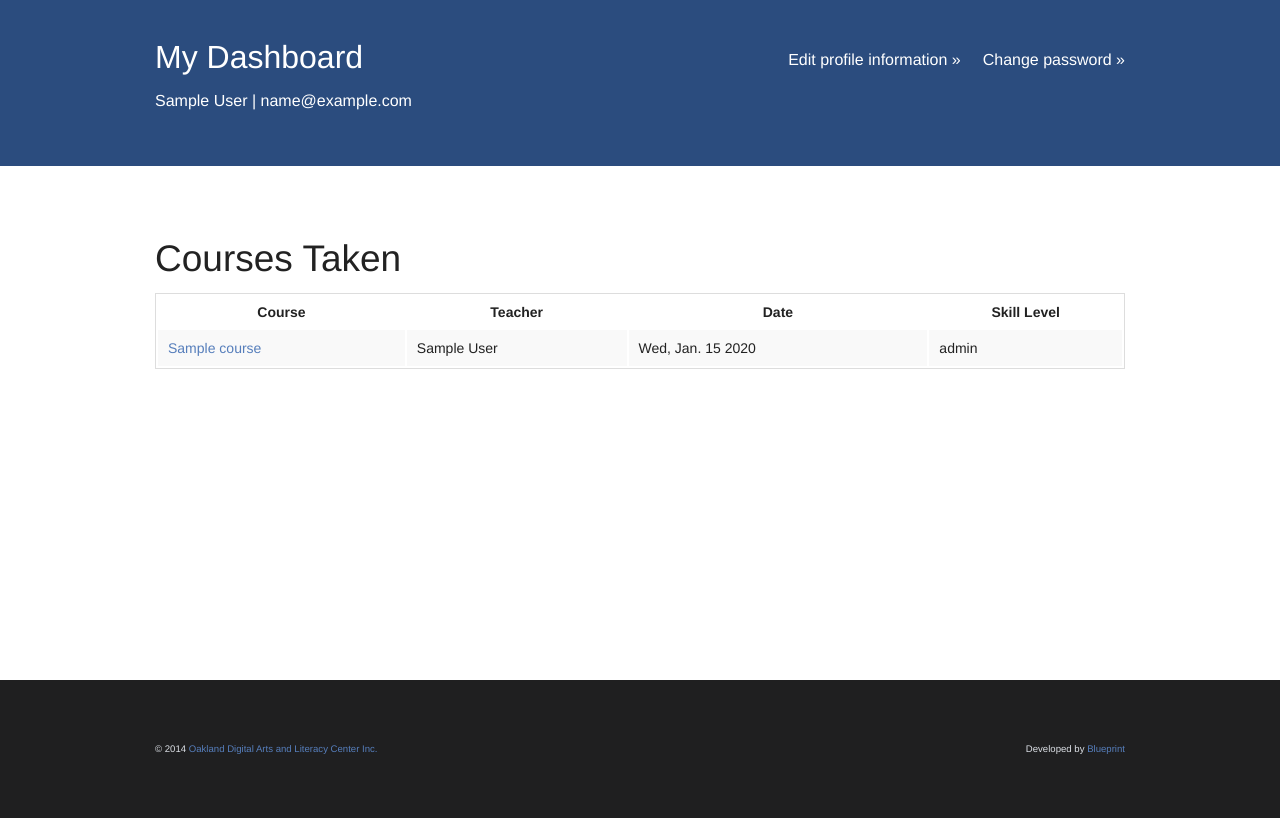
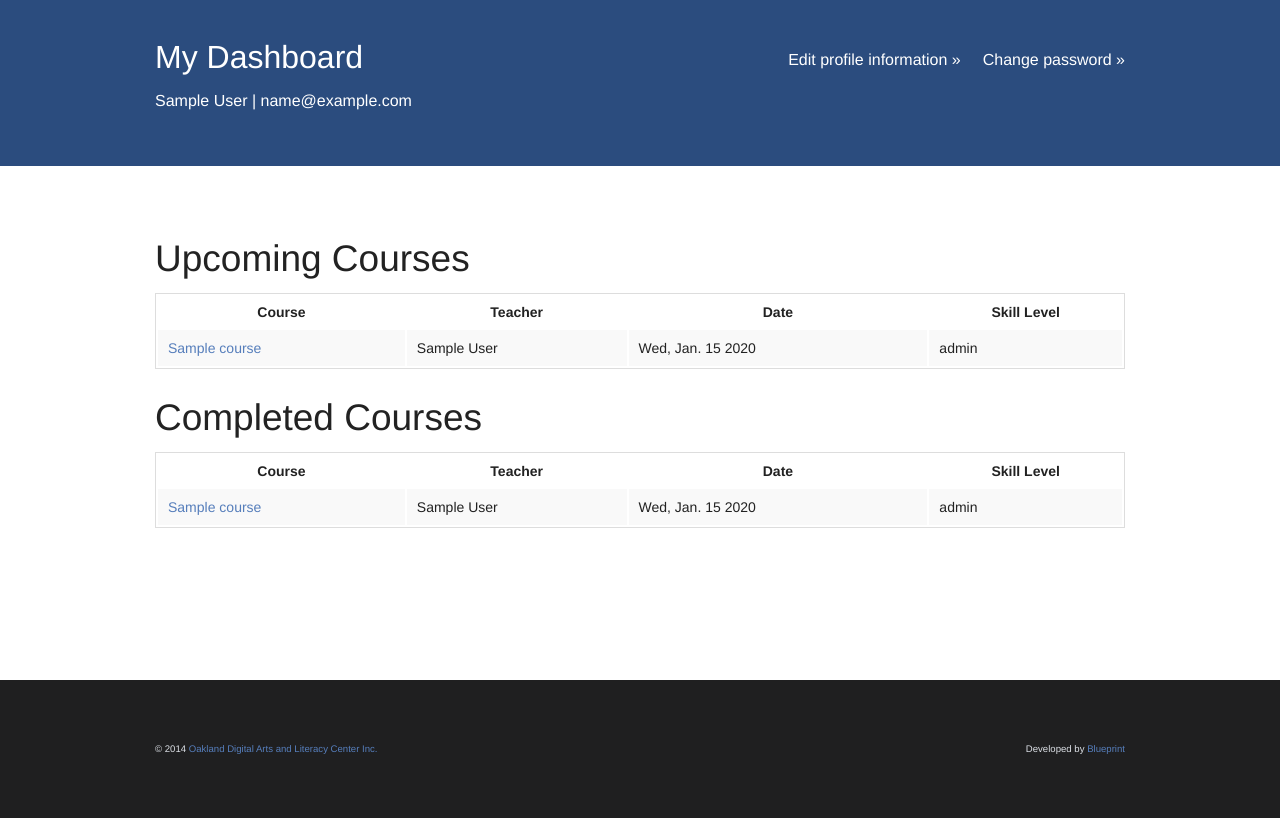
Before and after one commit to calblueprint/odalc, a Django app: template odalc/templates/students/student_dashboard.html in a window 1280 px wide. Shown: the part 65-883 px from the top of the page. Run offline with Django 3.2, Linux system fonts and the light colour scheme; a user stored in the database is signed in; tables that the repository leaves empty hold one stand-in row (values such as "Sample post"); the template is opened without the code that fills it: most values are stand-ins (such as "Sample title", 1, 10 or a date in 2020); parts of the project's set-up code (start-up, migrations or seed data) failed here and were passed over; some libraries are stand-ins or nearby versions.

Commit message:
Split student dashboard course listing into upcoming and completed courses

```diff
--- a/odalc/students/views.py
+++ b/odalc/students/views.py
@@ -87,7 +87,8 @@ class StudentDashboardView(UserDataMixin, TemplateView):
         student_user = self.user
         context = super(StudentDashboardView, self).get_context_data(**kwargs)
         context['user'] = student_user
-        context["courses_taken"] = student_user.course_set.all().order_by('-start_datetime')
+        context['courses_upcoming'] = student_user.course_set.filter(status = Course.STATUS_ACCEPTED).order_by('-start_datetime')
+        context["courses_taken"] = student_user.course_set.filter(status = Course.STATUS_FINISHED).order_by('-start_datetime')
         return context
 
     def dispatch(self, *args, **kwargs):
--- a/odalc/templates/students/student_dashboard.html
+++ b/odalc/templates/students/student_dashboard.html
@@ -23,7 +23,35 @@
 <div class="white-section">
 <div class="row">
     <div class="large-12 columns">
-        <h2>Courses Taken</h2>
+        <div class="row">
+            <div class="large-12 columns">
+                <h2>Upcoming Courses</h2>
+                {% if courses_upcoming %}
+                    <table width='100%'>
+                        <tr>
+                            <th> Course </th>
+                            <th> Teacher </th>
+                            <th> Date </th>
+                            <th> Skill Level </th>
+                        </tr>
+                    {% for course in courses_upcoming %}
+                        <tr>
+                            <td> <a href="{% url "courses:detail" course.pk %}"> {{ course.title }}</a> </td>
+                            <td> {{ course.teacher.first_name }} {{ course.teacher.last_name }} </td>
+                            <td> {{ course.start_datetime|date:'D, N d Y' }} </td>
+                            <td> {{ course.skill_level }} </td>
+                        </tr>
+                    {% endfor %}
+                {% else %}
+                    <h5> You aren't registered for any upcoming courses yet! </h5>
+                {% endif %}
+                </table>
+            </div>
+        </div>
+        <div class="row">
+            <div class="large-12 columns">
+                <h2>Completed Courses</h2>
+                {% if courses_taken %}
                     <table width='100%'>
                         <tr>
                             <th> Course </th>
@@ -38,10 +66,13 @@
                             <td> {{ course.start_datetime|date:'D, N d Y' }} </td>
                             <td> {{ course.skill_level }} </td>
                         </tr>
-        {% empty %}
-            <li> No courses taken yet! </li>
                     {% endfor %}
+                {% else %}
+                    <h5> You haven't taken any courses yet! </h5>
+                {% endif %}
                 </table>
+            </div>
+        </div>
 
     </div>
 </div>
```
Lines whose indentation alone changed are shown as unchanged.
